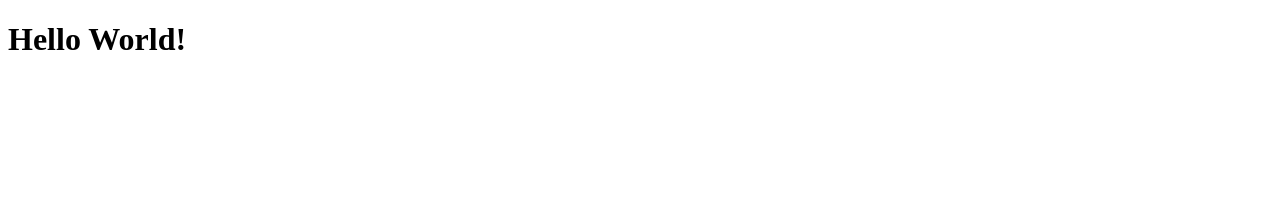
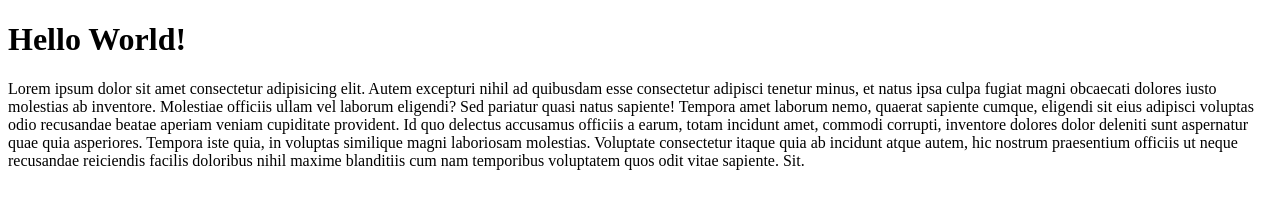
Before and after one commit to Kbruce12/pull-requests-fun, a plain HTML site: page index.html in a window 1280 px wide. Drawn offline with Linux system fonts and the light colour scheme.

Commit message:
my feature branch intial commit

```diff
--- a/index.html
+++ b/index.html
@@ -8,5 +8,9 @@
 </head>
 <body>
     <h1>Hello World!</h1>
+    <p>Lorem ipsum dolor sit amet consectetur adipisicing elit. Autem excepturi nihil ad quibusdam esse consectetur adipisci tenetur minus, et natus ipsa culpa fugiat magni obcaecati dolores iusto molestias ab inventore.
+    Molestiae officiis ullam vel laborum eligendi? Sed pariatur quasi natus sapiente! Tempora amet laborum nemo, quaerat sapiente cumque, eligendi sit eius adipisci voluptas odio recusandae beatae aperiam veniam cupiditate provident.
+    Id quo delectus accusamus officiis a earum, totam incidunt amet, commodi corrupti, inventore dolores dolor deleniti sunt aspernatur quae quia asperiores. Tempora iste quia, in voluptas similique magni laboriosam molestias.
+    Voluptate consectetur itaque quia ab incidunt atque autem, hic nostrum praesentium officiis ut neque recusandae reiciendis facilis doloribus nihil maxime blanditiis cum nam temporibus voluptatem quos odit vitae sapiente. Sit.</p>
 </body>
 </html>
```
